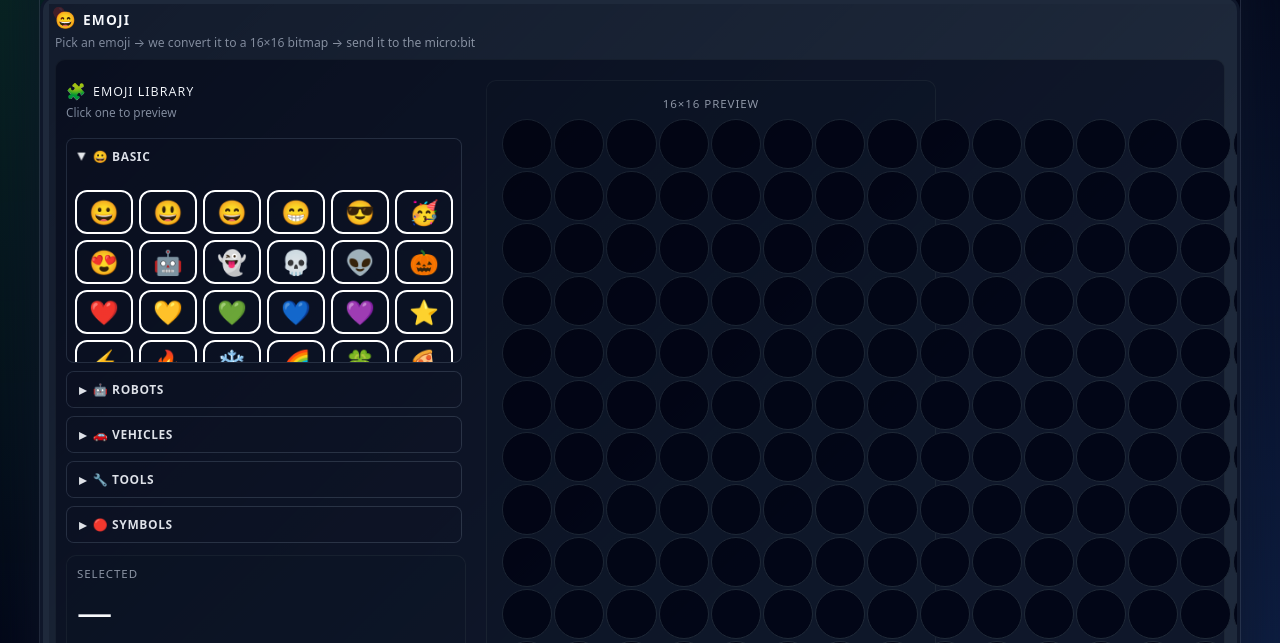
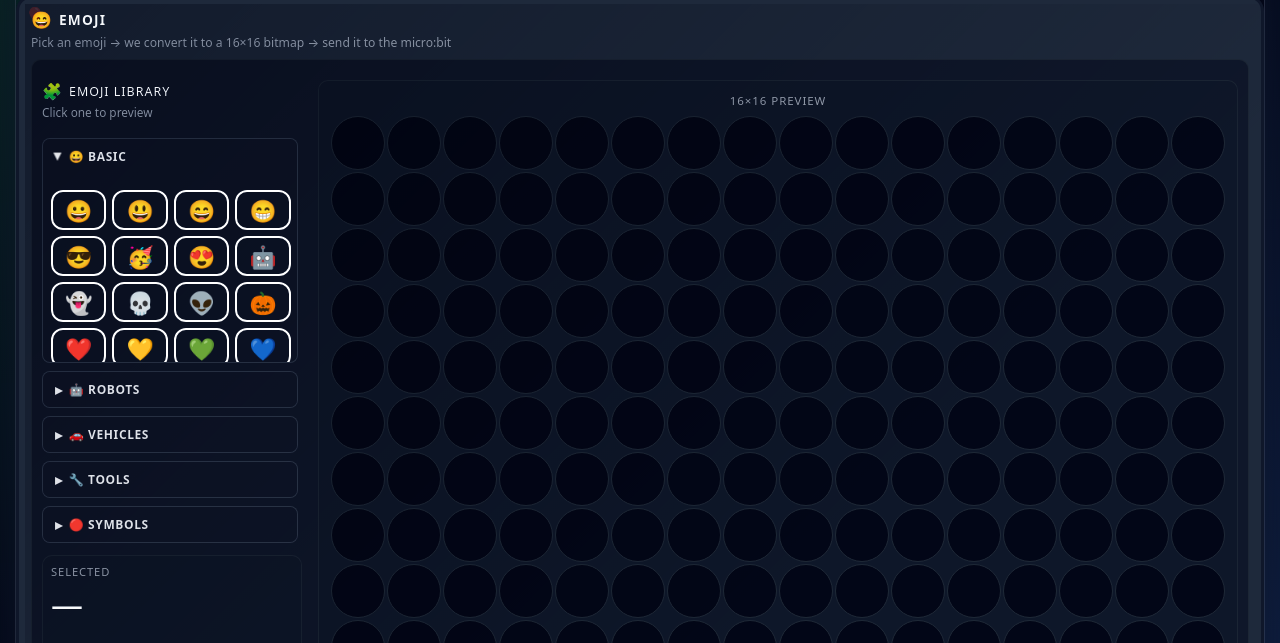
Before and after one commit to abourdim/bitmoji-lab, a plain HTML site: page index.html in a window 1280 px wide. Shown: the part 101-744 px from the top of the page. Drawn offline with Linux system fonts and the light colour scheme.

Commit message:
fix truncate

```diff
--- a/style.css
+++ b/style.css
@@ -33,7 +33,7 @@ body {
 .app {
     display: flex;
     flex-direction: column;
-    max-width: 1200px;
+    max-width: 1280px;
     width: 100%;
     background:
         radial-gradient(circle at top left, rgba(34, 197, 94, 0.12), transparent 55%),
@@ -468,19 +468,19 @@ button:disabled {
 
 .emoji-grid{
   display:grid;
-  grid-template-columns: repeat(auto-fill, minmax(44px, 1fr));
-  gap: 8px;
+  grid-template-columns: repeat(auto-fill, minmax(40px, 1fr));
+  gap: 6px;
   margin-top: 8px;
 }
 
 .emoji-btn{
-  height: 44px;
+  height: 40px;
   width: 100%;
-  border-radius: 12px;
+  border-radius: 10px;
   border: 1px solid rgba(148,163,184,0.35);
   background: rgba(15,23,42,0.75);
   cursor: pointer;
-  font-size: 24px;
+  font-size: 22px;
   line-height: 1;
   display:flex;
   align-items:center;
@@ -509,31 +509,32 @@ button:disabled {
   border-radius: 10px;
   border: 1px solid rgba(31,41,55,0.85);
   background: rgba(15,23,42,0.65);
-  padding: 10px;
+  padding: 8px;
 }
 
 .emoji-selected-label{
-  font-size: 0.72rem;
+  font-size: 0.7rem;
   text-transform: uppercase;
   letter-spacing: 0.08em;
   color: #9ca3af;
 }
 
 .emoji-selected-value{
-  font-size: 2.2rem;
-  margin: 6px 0 10px;
+  font-size: 2rem;
+  margin: 4px 0 8px;
 }
 
 .emoji-matrix-wrap{
   border-radius: 10px;
   border: 1px solid rgba(31,41,55,0.85);
   background: rgba(15,23,42,0.65);
-  padding: 15px;
+  padding: 12px;
   overflow: visible;
   display: flex;
   flex-direction: column;
   align-items: center;
-  max-width: 450px;
+  width: 100%;
+  box-sizing: border-box;
 }
 
 .emoji-matrix-title{
@@ -549,8 +550,10 @@ button:disabled {
   grid-template-columns: repeat(16, 1fr);
   gap: 2px;
   width: 100%;
-  max-width: 400px;
+  max-width: 440px;
   box-sizing: border-box;
+  aspect-ratio: 1 / 1;
+  margin: 0 auto;
 }
 
 .pixel-matrix.editable .pixel-cell {
@@ -2547,8 +2550,8 @@ details.collapsible > .card {
 /* === Emoji reorganized layout (list+selected left, preview right) === */
 .emoji-reorganized {
   display: grid;
-  grid-template-columns: minmax(280px, 400px) 1fr;
-  gap: 20px;
+  grid-template-columns: minmax(200px, 260px) minmax(440px, 1fr);
+  gap: 16px;
   margin-top: 12px;
 }
 
@@ -2556,17 +2559,20 @@ details.collapsible > .card {
   display: flex;
   flex-direction: column;
   gap: 12px;
+  min-width: 0;
 }
 
 .emoji-right {
   display: flex;
   flex-direction: column;
+  min-width: 0;
+  overflow: visible;
 }
 
 /* Make emoji grid more compact */
 .emoji-grid {
   display: grid;
-  grid-template-columns: repeat(6, 1fr);
+  grid-template-columns: repeat(4, 1fr);
   gap: 6px;
 }
 
@@ -2675,11 +2681,14 @@ details.collapsible > .card {
   display: flex;
   flex-direction: column;
   height: 100%;
+  min-width: 0;
+  align-items: center;
 }
 
 .pixel-matrix {
   flex: 1;
   max-width: 100%;
+  width: 100%;
 }
 
 /* Selected section styling */
@@ -2733,6 +2742,11 @@ input[type="range"]::-moz-range-thumb:hover {
   .emoji-reorganized {
     grid-template-columns: 1fr;
   }
+
+  .emoji-left,
+  .emoji-right {
+    max-width: 100%;
+  }
 }
 
 /* === Mini Mission Control branding === */
```
